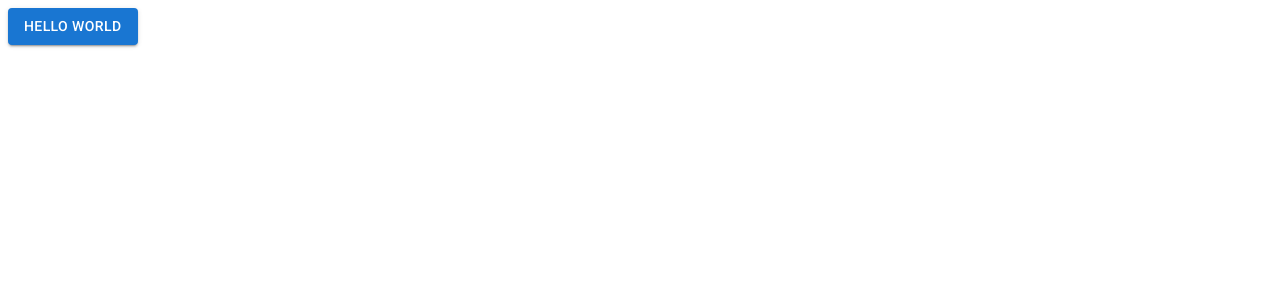
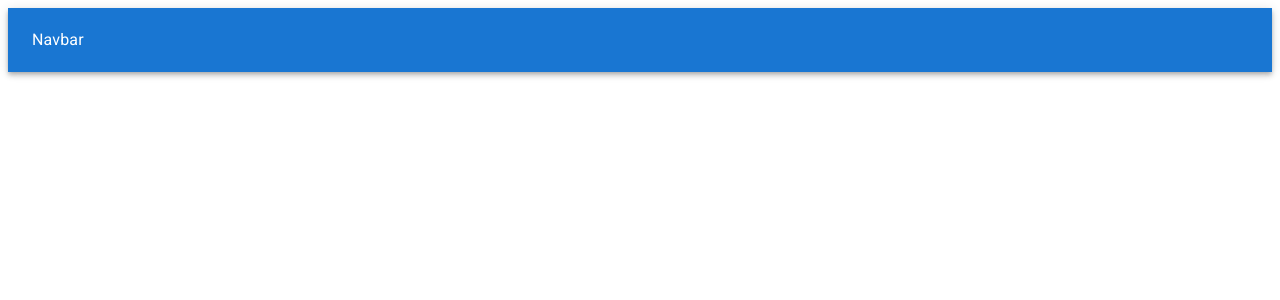
Before and after one commit to prathameshjadhav043/portfolio, a React (Create React App) app: page / in a window 1280 px wide. Shown: the top 300 px of the page. Built offline with nearby package versions, Linux system fonts and the light colour scheme.

Commit message:
feat: mi

```diff
--- a/src/App.js
+++ b/src/App.js
@@ -1,11 +1,15 @@
 import * as React from 'react';
 import Button from '@mui/material/Button';
+import Navbar from './components/AppBar/Navbar';
 
 function App() {
   return (
+    <>
+      <Navbar />
     <div>
-      <Button variant="contained">Hello World</Button>
+        {/* <Button variant="contained">Hello World</Button> */}
     </div>
+    </>
   );
 }
 
--- /dev/null
+++ b/src/components/AppBar/Navbar.js
@@ -0,0 +1,22 @@
+import * as React from 'react';
+import AppBar from '@mui/material/AppBar';
+import Toolbar from '@mui/material/Toolbar';
+import Typography from '@mui/material/Typography';
+import Container from '@mui/material/Container';
+
+const pages = ['Products', 'Pricing', 'Blog'];
+const settings = ['Profile', 'Account', 'Dashboard', 'Logout'];
+
+function Navbar() {
+
+    return (
+        <AppBar position="static">
+            <Container maxWidth="xl">
+                <Toolbar disableGutters>
+                    <Typography>Navbar</Typography>
+                </Toolbar>
+            </Container>
+        </AppBar>
+    );
+}
+export default Navbar;
```
